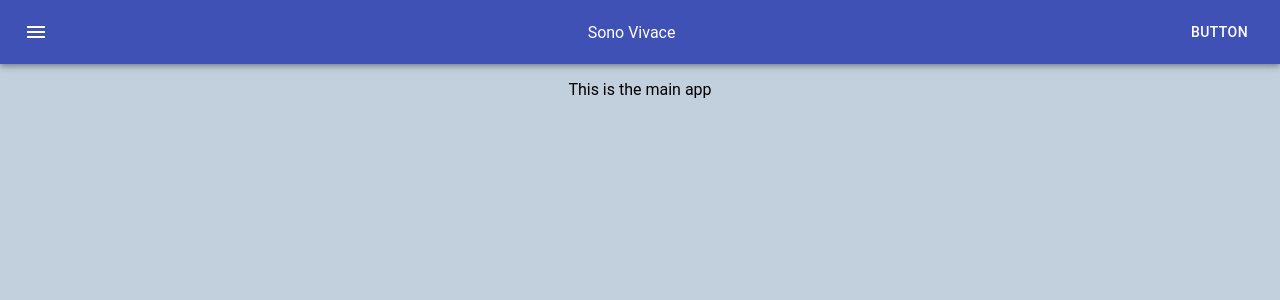
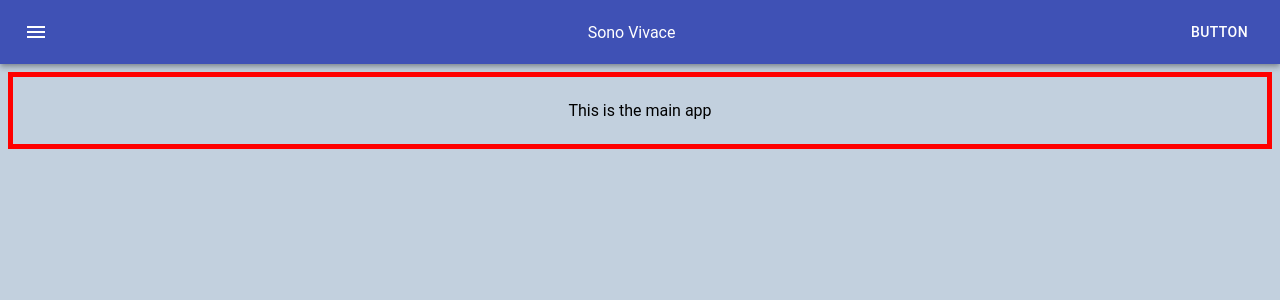
Before and after one commit to Dan-Naeem/Sono-Vivace, a React (Create React App) app in the folder sono-vivace-app/: page / in a window 1280 px wide. Shown: the top 300 px of the page. Built offline with nearby package versions, Linux system fonts and the light colour scheme.

Commit message:
import styles

```diff
--- a/sono-vivace-app/src/components/MainApp.js
+++ b/sono-vivace-app/src/components/MainApp.js
@@ -1,9 +1,10 @@
 import React, {Component} from 'react';
+import {styles} from '../styles/styles';
 
 class MainApp extends Component {
   render() {
     return(
-      <div>
+      <div style={styles.mainApp}>
         <p>This is the main app</p>
       </div>
     );
```
